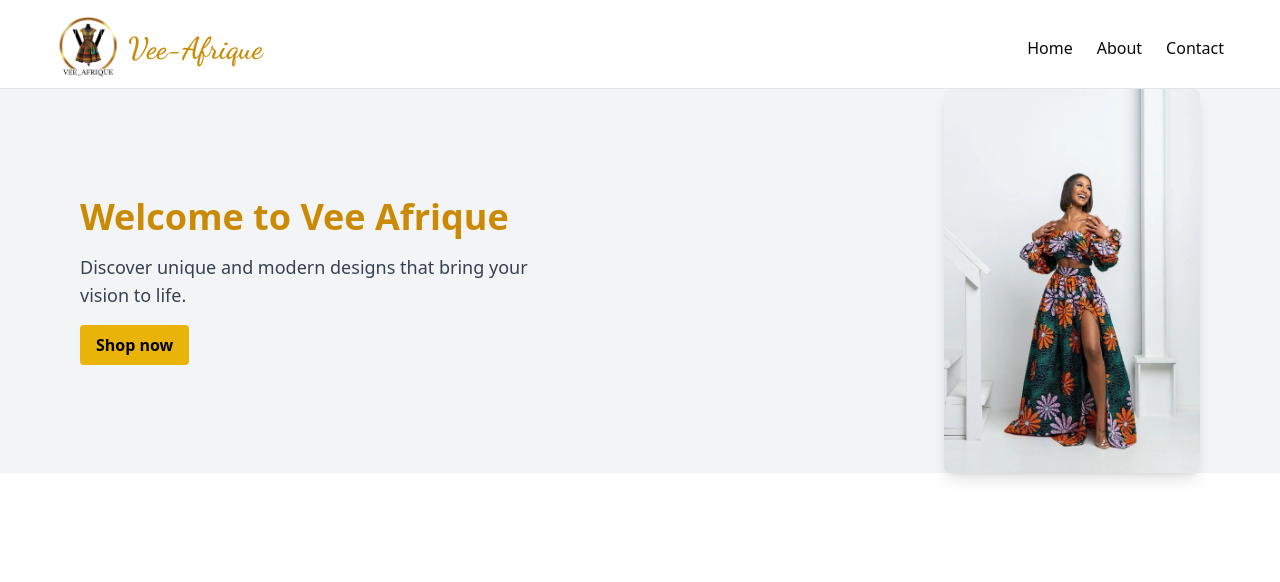
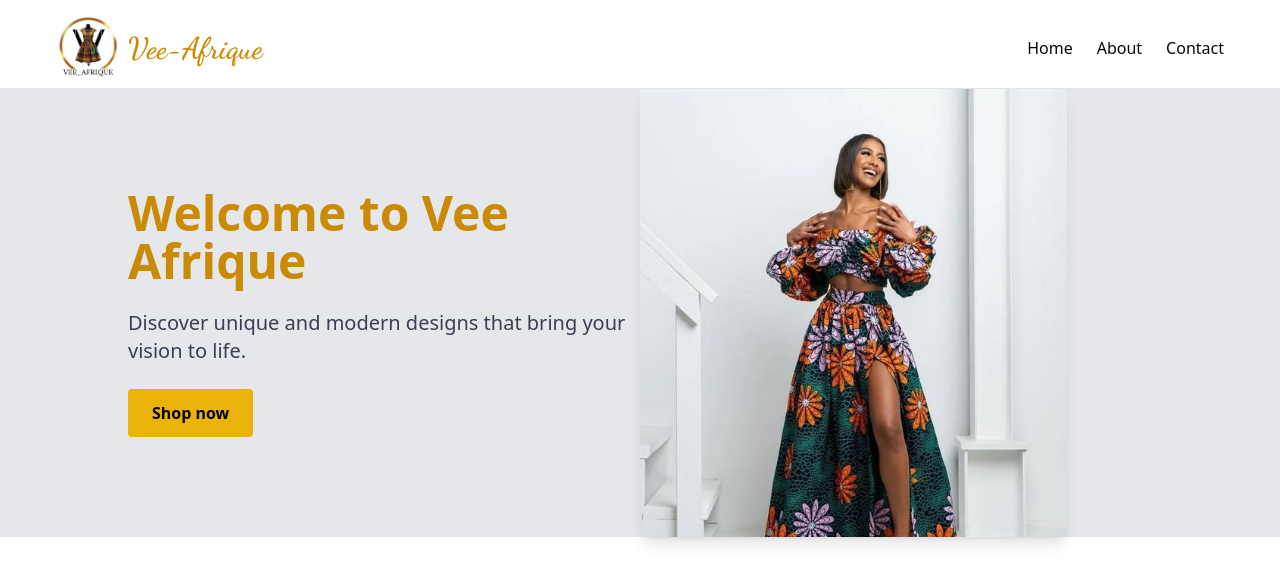
Before and after one commit to christianokuru/vee-afrique, a Vue app: page / in a window 1280 px wide. Shown: the top 582 px of the page. Built offline with nearby package versions, Linux system fonts and the light colour scheme.

Commit message:
Finished the banner section

```diff
--- a/src/components/custom/Banner.vue
+++ b/src/components/custom/Banner.vue
@@ -1,9 +1,10 @@
 <script setup>
-import banner from '@/assets/pics/banner-white.jpg'
+import banner from '@/assets/pics/banner-white.jpg';
+import banna from '@/assets/pics/banner-2.jpg';
 </script>
 
 <template>
- <section class="relative bg-gray-100">
+  <section class="relative bg-gray-200">
     <!-- Mobile View -->
     <div class="block md:hidden">
       <div class="relative">
@@ -21,20 +22,22 @@ import banner from '@/assets/pics/banner-white.jpg'
     </div>
 
     <!-- Tablet/Desktop View -->
-    <div class="hidden md:flex items-center justify-between px-10 lg:px-20 h-96">
+    <div class="hidden md:flex items-center justify-between px-32 pr-3 lg:px-32 h-auto">
       <!-- Text Section -->
-      <div class="max-w-md space-y-4">
-        <h1 class="text-4xl font-bold text-yellow-600">Welcome to Vee Afrique</h1>
-        <p class="text-lg text-gray-700">
+      <div class="w-1/2 max-w-lg space-y-6">
+        <h1 class="lg:text-5xl md:text-4xl font-bold text-yellow-600 md:w-72 lg:w-full">Welcome to Vee Afrique</h1>
+        <p class="text-xl text-gray-700 md:w-96 lg:w-full">
           Discover unique and modern designs that bring your vision to life.
         </p>
-        <button class="bg-yellow-500 text-black font-semibold py-2 px-4 rounded hover:bg-yellow-600">
+        <button class="bg-yellow-500 text-black font-semibold py-3 px-6 rounded hover:bg-yellow-600">
           Shop now
         </button>
       </div>
       <!-- Image Section -->
-      <div>
-        <img :src="banner" alt="Banner-image" class="w-full h-96 object-cover rounded-md shadow-lg" />
+      <div class="w-1/2 flex gap-6">
+        <!-- <img :src="banna" alt="Banner-image-2" class="w-5/6 h-auto object-cover rounded-sm shadow-lg" /> -->
+        <img :src="banner" alt="Banner-image" class="w-5/6 h-[28rem] object-cover rounded-sm shadow-lg" />
+
       </div>
     </div>
   </section>
```
Also changed, not shown: src/assets/pics/banner-2.jpg (added).
